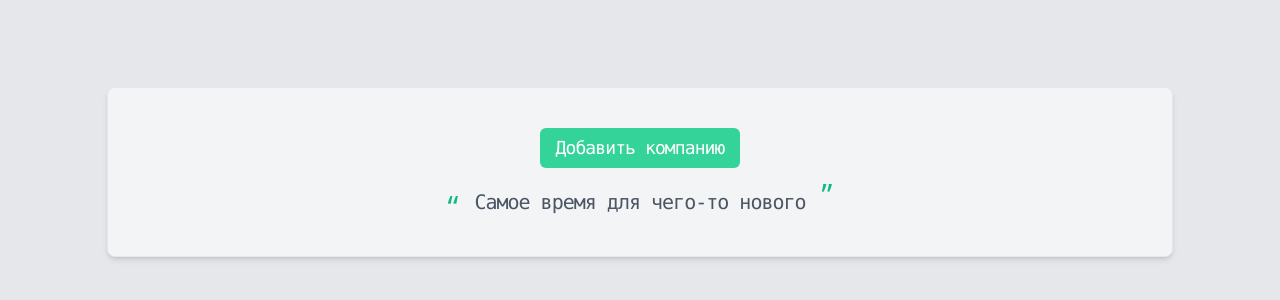
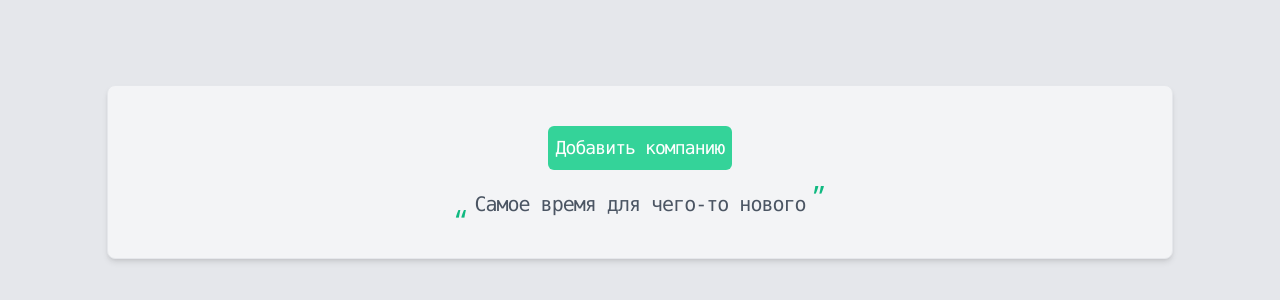
Before and after one commit to utt6161/pineapple_test, a React app: page / in a window 1280 px wide. Shown: the part 228-528 px from the top of the page. Built offline with nearby package versions, Linux system fonts and the light colour scheme; no server answers.

Commit message:
small fixes

```diff
--- a/src/App.tsx
+++ b/src/App.tsx
@@ -27,14 +27,14 @@ function App() {
                 <div className="mx-auto mt-10 w-full">
                     <div className="flex flex-row justify-center">
                         {allChecked && <button type="button"
-                                               className="block rounded-md bg-red-400 h-10 mb-5 mr-4 transition duration-300 ease-out hover:bg-red-500"
+                                               className="block rounded-md bg-red-400 min-h-10 mb-5 mr-4 transition duration-300 ease-out hover:bg-red-500"
                                                onClick={() => dispatch(deleteChecked())}>
-                            <span className="font-mono tracking-tighter p-4 text-white text-lg">Удалить</span>
+                            <span className="font-mono tracking-tighter text-white text-lg flex justify-center p-2">Удалить</span>
                         </button>}
                         <button type="button"
-                                className="block rounded-md bg-emerald-400 h-10 mb-5 transition duration-300 ease-out hover:bg-emerald-500"
+                                className="block rounded-md bg-emerald-400 min-h-10 mb-5 transition duration-300 ease-out hover:bg-emerald-500"
                                 onClick={() => openModal()}>
-                            <span className="font-mono tracking-tighter p-4 text-white text-lg">Добавить компанию</span>
+                            <span className="font-mono tracking-tighter text-white text-lg flex justify-center p-2">Добавить компанию</span>
                         </button>
                     </div>
 
--- a/src/components/AddItemModal.tsx
+++ b/src/components/AddItemModal.tsx
@@ -36,7 +36,7 @@ const fetchWithInn = (inn: string) => {
             params: {
                 q: inn,
                 key: REACT_APP_API_KEY
-            }
+            },
         }
     )
 }
--- a/src/components/ResponsiveTable.tsx
+++ b/src/components/ResponsiveTable.tsx
@@ -46,10 +46,10 @@ const ResponsiveTable = () => {
     return (
         <>
             {/*{ isDesktopOrLaptop && <Table items={}/> }*/}
-            {dataItems.length === 0 && <div className="mb-10 flex flex-wrap justify-center">
-                <div className="text-3xl text-emerald-500 text-left leading-tight h-3">“</div>
-                    <p className="font-mono tracking-tighter text-xl text-gray-600 text-center px-4">Самое время для чего-то нового</p>
-                <div className="text-3xl text-emerald-500 text-right leading-tight h-3 -mt-3">”</div>
+            {dataItems.length === 0 && <div className="mb-10 flex justify-center flex-row justify-center">
+                <div className="text-3xl text-emerald-500 leading-tight h-3 mt-3 ml-1">“</div>
+                    <p className="font-mono tracking-tighter text-xl text-gray-600 text-center px-2">Самое время для чего-то нового</p>
+                <div className="text-3xl text-emerald-500 leading-tight h-3 -mt-3 mr-1">”</div>
                 {/*<div className="w-full">*/}
                 {/*    <p className="font-mono tracking-tighter text-md text-emerald-500 font-bold text-right">Unknown</p>*/}
                 {/*</div>*/}
--- a/webpack.config.js
+++ b/webpack.config.js
@@ -40,7 +40,7 @@ module.exports = {
     },
     devServer: {
         port: 3000,
-        hot: true
+        hot: true,
     },
     plugins : [
         new HtmlWebpackPlugin ({
```
